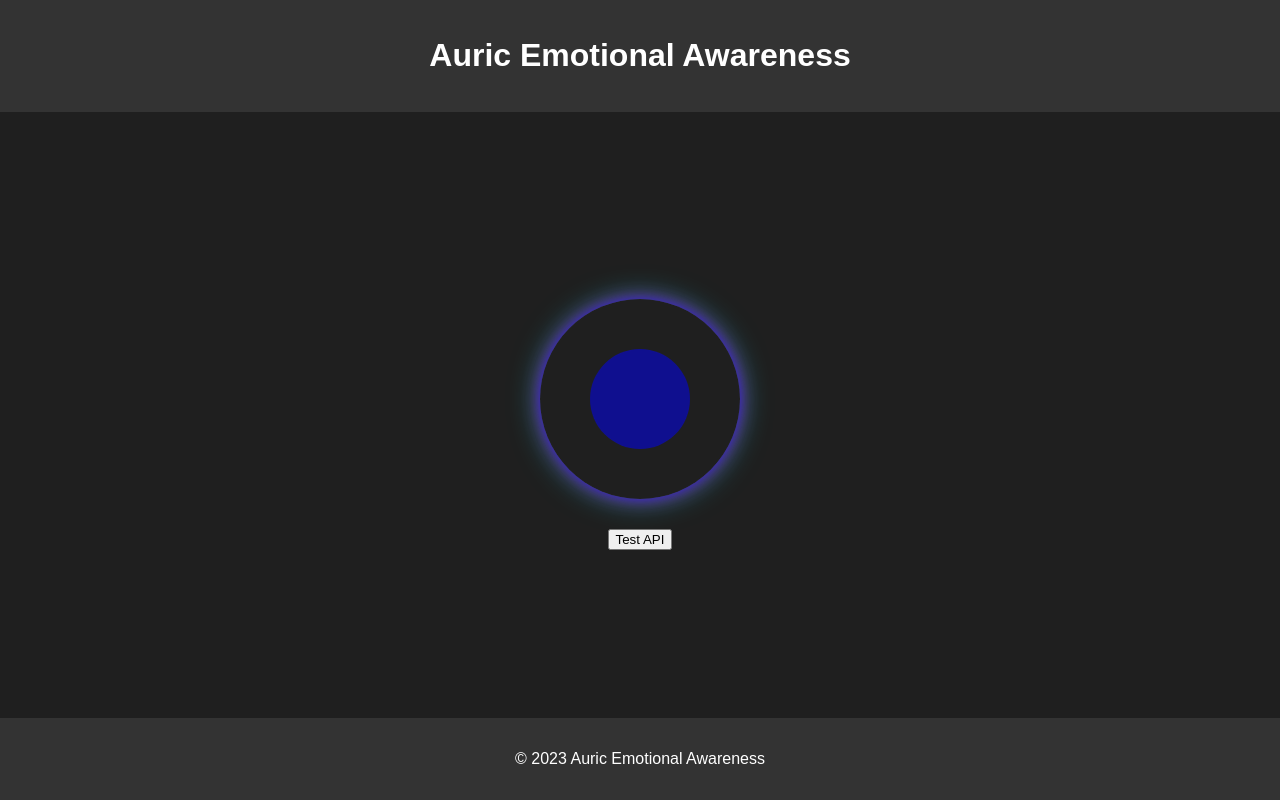
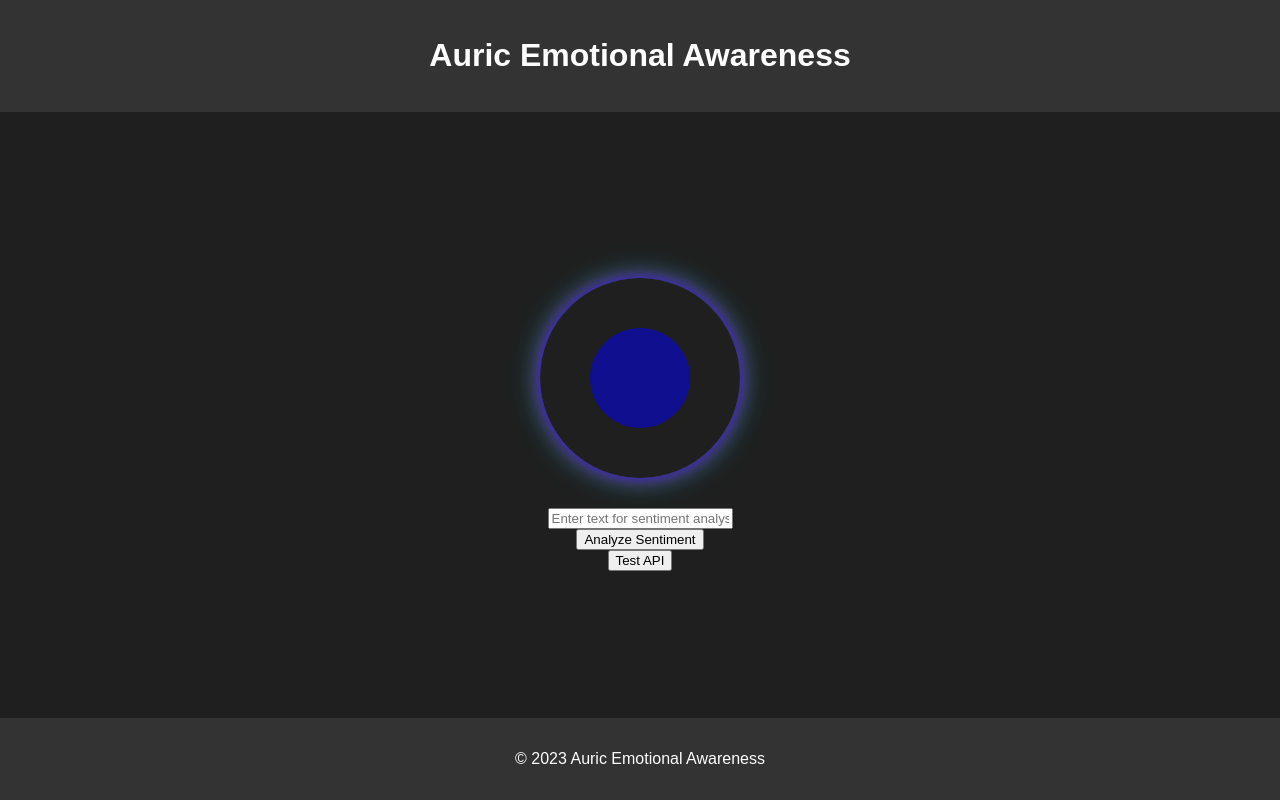
Before and after one commit to uxlyne/auric, a React (Create React App) app: page / in a window 1280 px wide. Built offline with nearby package versions, Linux system fonts and the light colour scheme.

Commit message:
quick fix

```diff
--- a/package.json
+++ b/package.json
@@ -10,6 +10,7 @@
     "axios": "^1.6.2",
     "dotenv": "^16.3.1",
     "express": "^4.18.2",
+    "google-auth-library": "^9.4.1",
     "googleapis": "^129.0.0",
     "react": "^18.2.0",
     "react-dom": "^18.2.0",
--- a/src/App.js
+++ b/src/App.js
@@ -6,11 +6,13 @@ const App = () => {
   const [isRecording, setIsRecording] = useState(false);
   const [transcript, setTranscript] = useState('');
   const [circleSize, setCircleSize] = useState(100); // Initial size of the circle
+  const [textInput, setTextInput] = useState(''); // State to store the text input
+  const [sentimentResult, setSentimentResult] = useState(''); // State to store sentiment result
+
   const audioContext = useRef(new (window.AudioContext || window.webkitAudioContext)());
   const analyser = useRef(audioContext.current.createAnalyser());
   const microphoneStreamRef = useRef(null);
   const recognitionRef = useRef(null);
-
 
   const testApi = () => {
     fetch('/api/proxy') // This should match the endpoint you set up in your server for the API proxy
@@ -98,13 +100,26 @@ const App = () => {
     setIsRecording(!isRecording);
   };
 
-  useEffect(() => {
-    if (isRecording) {
-      startRecording();
-    } else {
-      stopRecording();
+  const analyzeSentiment = async () => {
+    try {
+      const response = await fetch('/api/sentiment', {
+        method: 'POST',
+        headers: {
+          'Content-Type': 'application/json',
+        },
+        body: JSON.stringify({ text: textInput }),
+      });
+
+      if (response.ok) {
+        const data = await response.json();
+        setSentimentResult(data.sentiment);
+      } else {
+        console.error('API request failed:', response.statusText);
+      }
+    } catch (error) {
+      console.error('API request failed:', error);
     }
-  }, [isRecording, startRecording, stopRecording]);
+  };
 
   return (
     <div className="app">
@@ -126,6 +141,14 @@ const App = () => {
           />
         </svg>
         <div className="transcript">{transcript}</div>
+        <input
+          type="text"
+          placeholder="Enter text for sentiment analysis"
+          value={textInput}
+          onChange={(e) => setTextInput(e.target.value)}
+        />
+        <button onClick={analyzeSentiment}>Analyze Sentiment</button>
+        <div className="sentiment-result">{sentimentResult}</div>
         <button onClick={testApi}>Test API</button>
       </main>
       <footer>
```
Also changed, not shown: src/server.js (+28 -15 lines), 1 other file (tests, documents, lock files or other folders).
